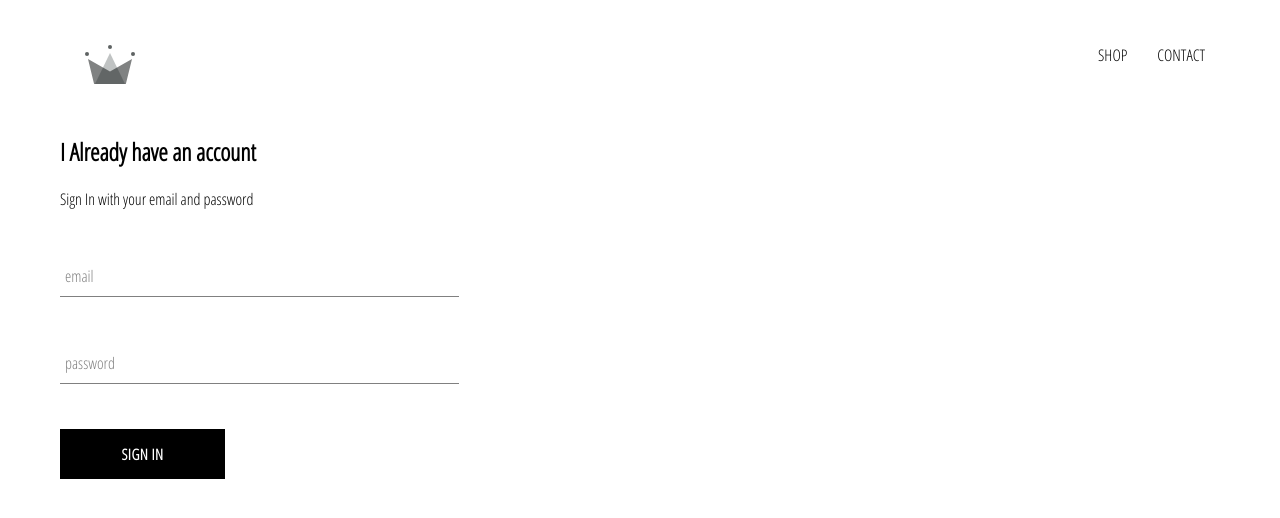
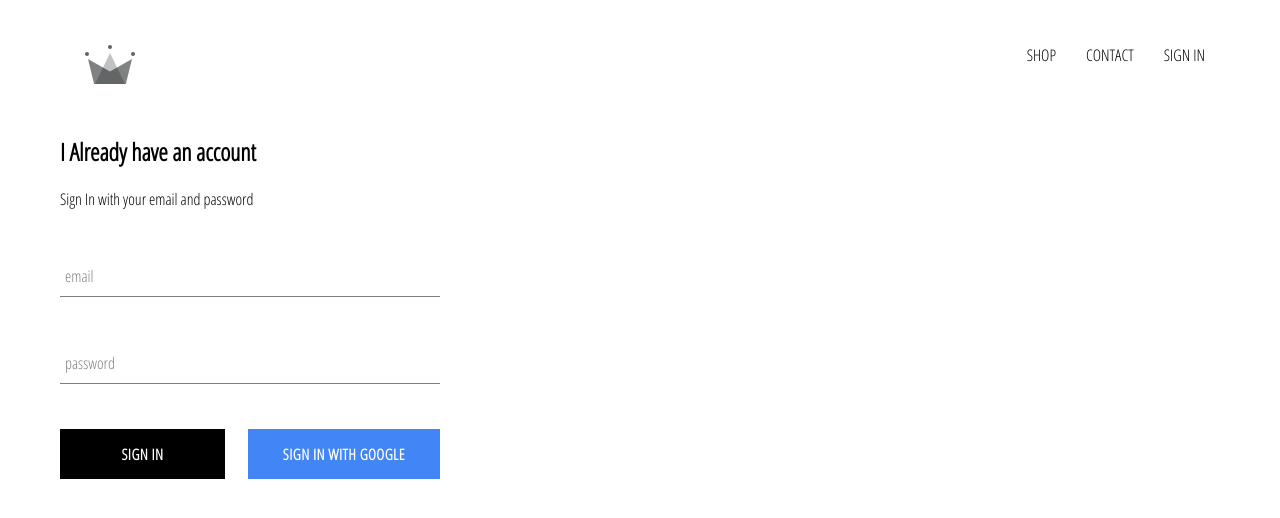
Before and after one commit to medbm5/crwn-clothing, a React (Create React App) app: page /signin in a window 1280 px wide. Shown: the top 518 px of the page. Built offline with nearby package versions, Linux system fonts and the light colour scheme; no server answers.

Commit message:
adding firebase

```diff
--- a/package.json
+++ b/package.json
@@ -6,6 +6,7 @@
     "@testing-library/jest-dom": "^4.2.4",
     "@testing-library/react": "^9.5.0",
     "@testing-library/user-event": "^7.2.1",
+    "firebase": "^7.24.0",
     "node-sass": "^4.14.1",
     "react": "^16.13.1",
     "react-dom": "^16.13.1",
--- a/src/App.css
+++ b/src/App.css
@@ -7,3 +7,8 @@
     text-decoration: none;
     color: black;
 }
+
+
+*{
+    box-sizing: border-box;
+}
--- a/src/App.js
+++ b/src/App.js
@@ -5,11 +5,31 @@
 import ShopPage from './pages/shop/shop.component'
 import Header from './components/header/header.component'
 import SignInAndSignUpPAge from './pages/sign-in-and-sign-up/sign-in-and-sign-up.component'
+import {auth} from './firebase/firebase.utils'
 
-function App() {
+class App extends React.Component {
+  constructor(){
+    super()
+
+    this.state={
+      currentUSer:null
+    }
+  }
+  unsubscribeFromAuth=null
+  componentDidMount(){
+    this.unsubscribeFromAuth=auth.onAuthStateChanged(user=>{
+      this.setState({currentUSer:user})
+    })
+  }
+
+  componentWillUnmount(){
+    this.unsubscribeFromAuth()
+  }
+
+  render(){
     return (
       <div>
-      <Header/>
+        <Header currentUser={this.state.currentUSer}/>
         <Switch>
         <Route exact path='/' component={Homepage}/>
         <Route exact path='/shop' component={ShopPage}/>
@@ -19,5 +39,6 @@
       </div>
     );
   }
+}
 
 export default App;
--- a/src/components/custom-button/custom-button.component.jsx
+++ b/src/components/custom-button/custom-button.component.jsx
@@ -1,9 +1,9 @@
 import React from 'react'
 import './custom-button.styles.scss'
 
-const CustomButton=({children,...otherProps})=>(
+const CustomButton=({children,isGoogleSignIn,...otherProps})=>(
 
-    <button className="custom-button" {...otherProps}>
+    <button className={`${isGoogleSignIn ? 'google-sign-in' : ''} custom-button`} {...otherProps}>
         {children}
     </button>
 
--- a/src/components/custom-button/custom-button.styles.scss
+++ b/src/components/custom-button/custom-button.styles.scss
@@ -19,4 +19,14 @@
       color: black;
       border: 1px solid black;
     }
+
+    &.google-sign-in{
+      background-color: #4285f4;
+      color: white;
+      &:hover{
+        background-color: #357ae8;
+        border: none;
+      }
+
+    }
   }
--- a/src/components/form-input/form-input.component.jsx
+++ b/src/components/form-input/form-input.component.jsx
@@ -1,5 +1,4 @@
 import React from 'react'
-import SignIn from '../sign-in/sign-in.component'
 import './form-input.styles.scss'
 
 const FormInput=({handleChange,label,...otherProps})=>(
--- a/src/components/header/header.component.jsx
+++ b/src/components/header/header.component.jsx
@@ -2,8 +2,9 @@
 import {Link} from 'react-router-dom'
 import './header.styles.scss'
 import {ReactComponent as Logo} from '../../assets/crown.svg';
+import {auth} from '../../firebase/firebase.utils'
 
-const Header=()=>(
+const Header=({currentUser})=>(
 
     <div className="header">
         <Link className='logo-container' to='/'>
@@ -13,7 +14,13 @@
             <Link className='option' to='/shop'>SHOP</Link>
             <Link className='option' to='/shop'>CONTACT</Link>
 
+            {
+                currentUser ? (
+                <div className='option' onClick={()=>auth.signOut()}> SIGN OUT</div>
+                ):(
+                <Link to='/signin' className='option'>SIGN IN</Link>)
 
+            }
         </div>
     </div>
 )
--- a/src/components/header/header.styles.scss
+++ b/src/components/header/header.styles.scss
@@ -19,6 +19,7 @@
       justify-content: flex-end;
 
       .option {
+        cursor: pointer;
         padding: 10px 15px;
       }
     }
--- a/src/components/sign-in/sign-in.component.jsx
+++ b/src/components/sign-in/sign-in.component.jsx
@@ -3,6 +3,7 @@
 import './sign-in.styles.scss'
 import FormInput from '../form-input/form-input.component'
 import CustomButton from '../custom-button/custom-button.component'
+import {signInWithGoogle} from '../../firebase/firebase.utils'
 
 class SignIn extends Component{
 
@@ -56,8 +57,11 @@
             required
             />
 
+            <div className='buttons'>
+            <CustomButton type="submit">Sign in</CustomButton>
+            <CustomButton onClick={signInWithGoogle} isGoogleSignIn >Sign in with google</CustomButton>
+            </div>
 
-            <CustomButton type="submit">Sign in</CustomButton>
         </form>
 
         </div>
--- a/src/components/sign-in/sign-in.styles.scss
+++ b/src/components/sign-in/sign-in.styles.scss
@@ -1,5 +1,5 @@
 .sign-in{
-    width:30vw;
+    width:380px;
     display: flex;
     flex-direction: column;
 }
@@ -7,3 +7,9 @@
 .title{
     margin: 10px 0;
 }
+
+
+.buttons{
+    display: flex;
+    justify-content: space-between;
+}
--- /dev/null
+++ b/src/firebase/firebase.utils.js
@@ -0,0 +1,27 @@
+import firebase from 'firebase/app'
+import 'firebase/auth'
+import 'firebase/firestore'
+
+
+var firebaseConfig = {
+    apiKey: "AIzaSyCjaPlphm9hNkSNpLcOMre6HzRl__K0yB4",
+    authDomain: "crwn-be52f.firebaseapp.com",
+    databaseURL: "https://crwn-be52f.firebaseio.com",
+    projectId: "crwn-be52f",
+    storageBucket: "crwn-be52f.appspot.com",
+    messagingSenderId: "716173314743",
+    appId: "1:716173314743:web:ae87dcc21543390ece5b32"
+  };
+
+
+  firebase.initializeApp(firebaseConfig)
+
+  export const auth=firebase.auth();
+  export const firestore=firebase.firestore();
+
+  const provider=new firebase.auth.GoogleAuthProvider()
+  provider.setCustomParameters({prompt:'select_account'})
+
+  export const signInWithGoogle=()=> auth.signInWithPopup(provider)
+
+export default firebase;
```
Also changed, not shown: 1 other file (tests, documents, lock files or other folders). Lines whose indentation alone changed are shown as unchanged.
